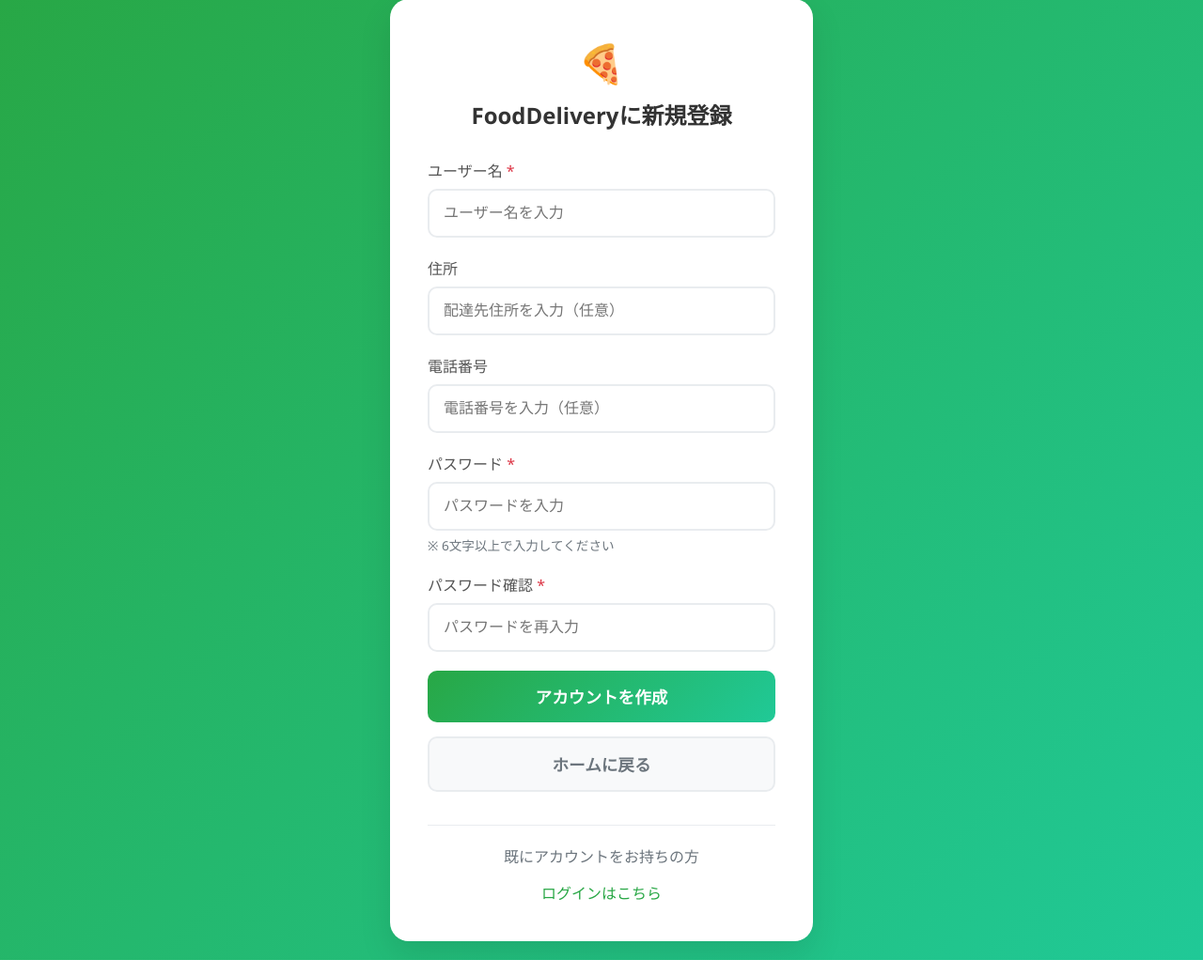
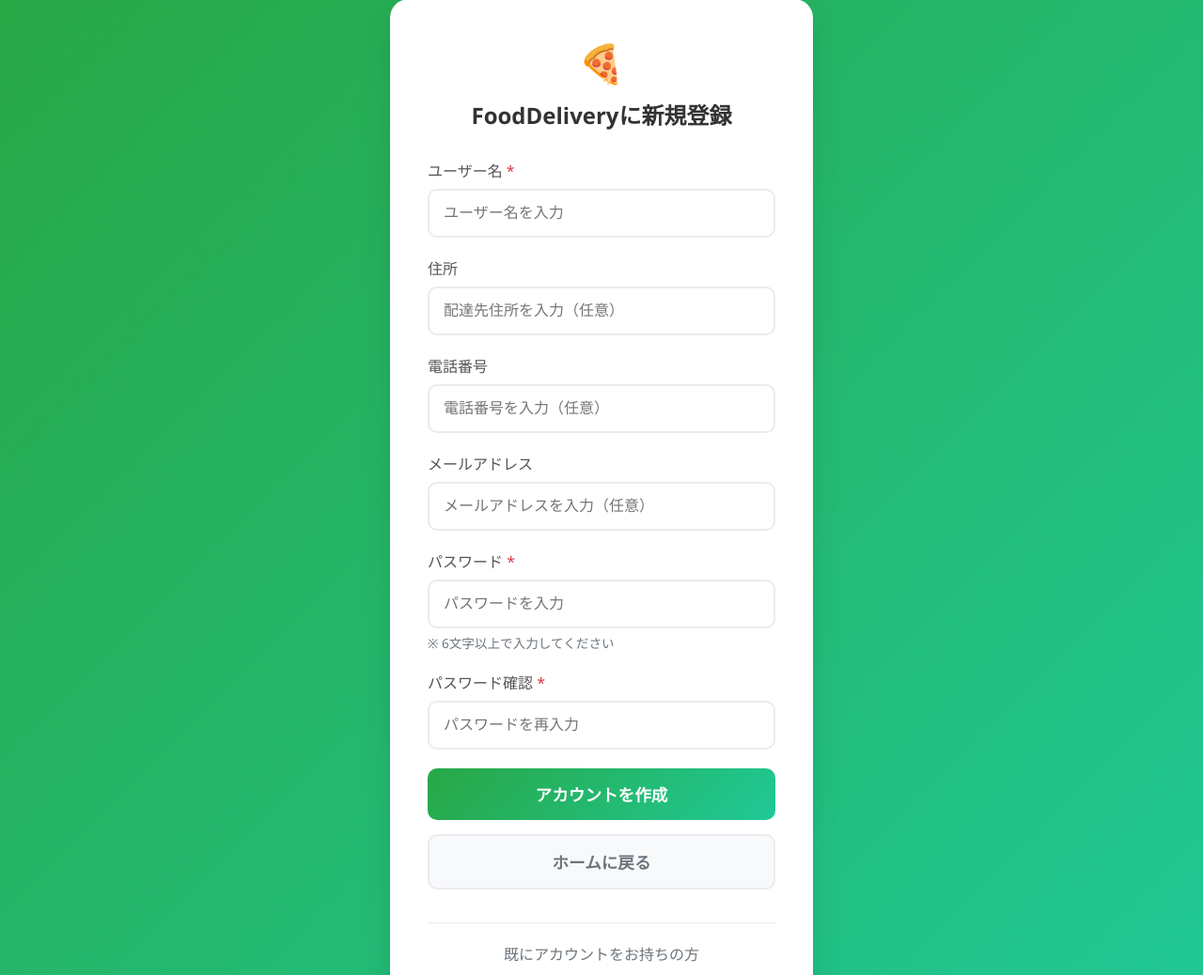
Before and after one commit to Drkoukichi/secure, a PHP site: page /user-register.php in a window 1280 px wide. Shown: the part 21-1059 px from the top of the page at 94% size. Run offline with PHP 8.4, Linux system fonts and the light colour scheme.

Commit message:
add-email

```diff
--- a/user-register.php
+++ b/user-register.php
@@ -30,6 +30,7 @@ if ($_SERVER['REQUEST_METHOD'] === 'POST') {
     $name = $_POST['name'] ?? '';
     $address = $_POST['address'] ?? '';
     $phone = $_POST['phone'] ?? '';
+    $email = $_POST['email'] ?? '';
     $password = $_POST['password'] ?? '';
     $password_confirm = $_POST['password_confirm'] ?? '';
 
@@ -48,6 +49,7 @@ if ($_SERVER['REQUEST_METHOD'] === 'POST') {
             $name_esc = str_replace("'", "''", $name);
             $address_esc = str_replace("'", "''", $address);
             $phone_esc = str_replace("'", "''", $phone);
+            $email_esc = str_replace("'", "''", $email);
             $password_esc = str_replace("'", "''", $password);
 
             // ユーザー名重複チェック
@@ -57,7 +59,7 @@ if ($_SERVER['REQUEST_METHOD'] === 'POST') {
             if ($count > 0) {
                 $error = 'このユーザー名は既に使用されています。';
             } else {
-                $sql = "INSERT INTO user (name, address, phone, password) VALUES ('$name_esc', '$address_esc', '$phone_esc', '$password_esc')";
+                $sql = "INSERT INTO user (name, address, phone, email, password) VALUES ('$name_esc', '$address_esc', '$phone_esc', '$email_esc', '$password_esc')";
                 $db->exec($sql);
                 $success = 'アカウントが正常に作成されました。';
             }
@@ -271,6 +273,7 @@ body {
     ・ユーザー名: <?= $name ?><br>
     ・住所: <?= $address ?><br>
     ・電話番号: <?= $phone ?><br>
+    ・メールアドレス: <?= $email ?><br>
   </div>
   <?php endif; ?>
 
@@ -309,6 +312,18 @@ body {
         class="form-input"
         value="<?= $_POST['phone'] ?? '' ?>"
         placeholder="電話番号を入力（任意）"
+      >
+    </div>
+
+    <div class="form-group">
+      <label for="email" class="form-label">メールアドレス</label>
+      <input
+        type="email"
+        id="email"
+        name="email"
+        class="form-input"
+        value="<?= $_POST['email'] ?? '' ?>"
+        placeholder="メールアドレスを入力（任意）"
       >
     </div>
 
@@ -354,6 +369,7 @@ body {
   <?= $_POST['name'] ?? '' ?>
   <?= $_POST['address'] ?? '' ?>
   <?= $_POST['phone'] ?? '' ?>
+  <?= $_POST['email'] ?? '' ?>
   </div>
 </div>
 </body>
```
